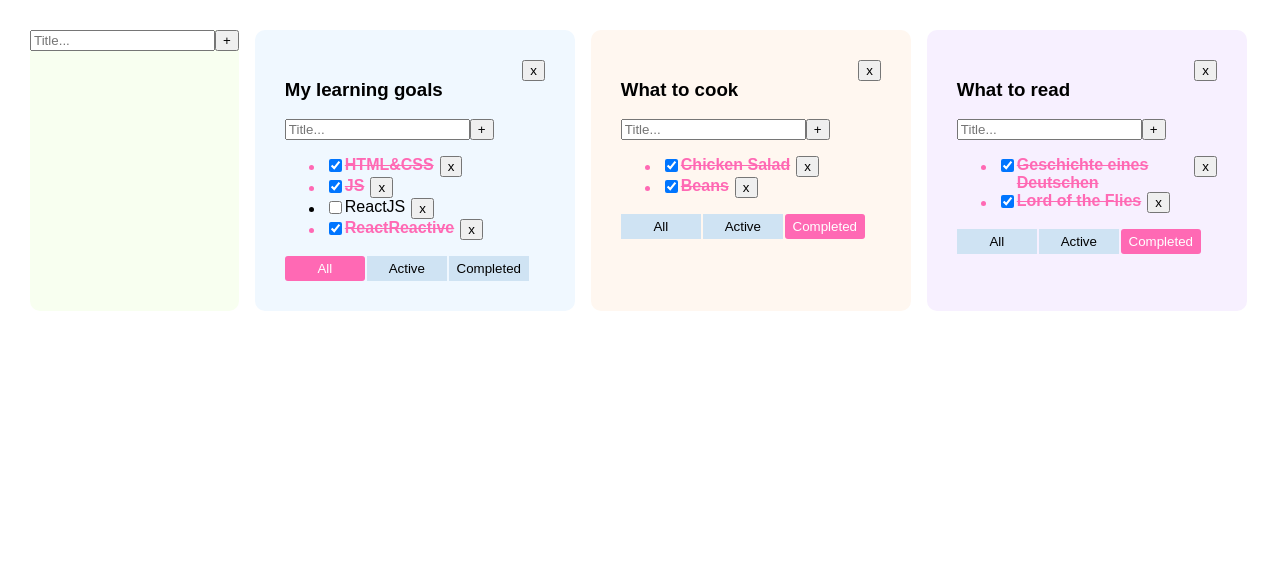
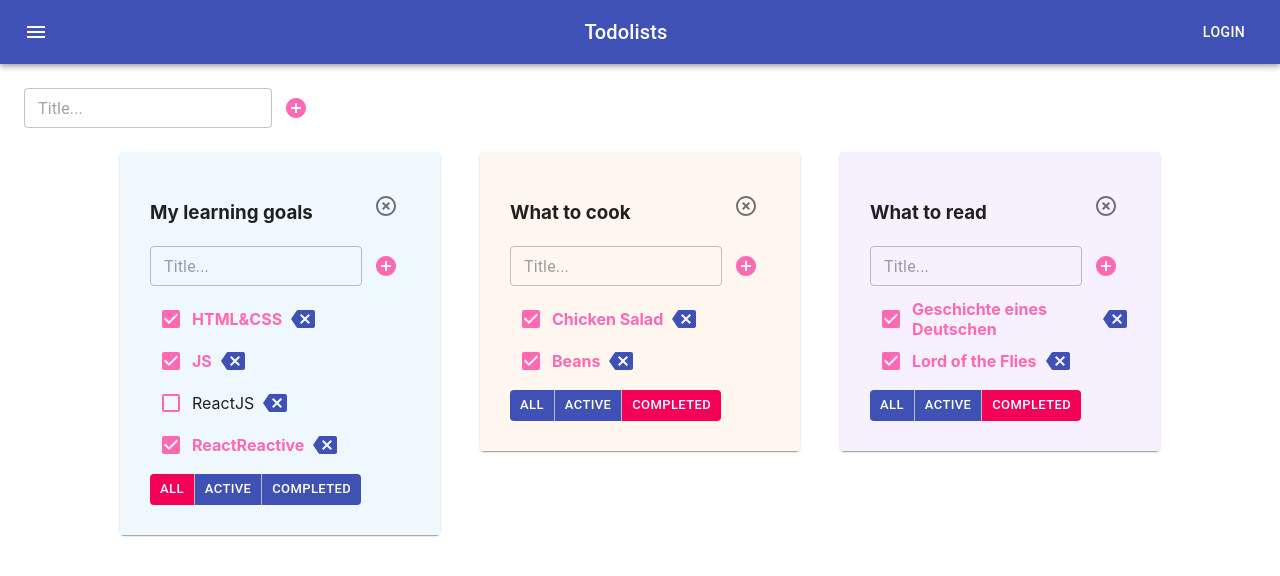
Before and after one commit to dspopravko/todolist, a React (Create React App) app: page / in a window 1280 px wide. Shown: the top 576 px of the page. Built offline with nearby package versions, Linux system fonts and the light colour scheme.

Commit message:
lesson 07 - material ui

```diff
--- a/package.json
+++ b/package.json
@@ -3,6 +3,8 @@
   "version": "0.1.0",
   "private": true,
   "dependencies": {
+    "@material-ui/core": "^4.12.4",
+    "@material-ui/icons": "^4.11.3",
     "@testing-library/jest-dom": "^4.2.4",
     "@testing-library/react": "^9.3.2",
     "@testing-library/user-event": "^7.1.2",
@@ -10,10 +12,12 @@
     "@types/node": "^12.0.0",
     "@types/react": "^16.9.0",
     "@types/react-dom": "^16.9.0",
+    "@types/uuid": "^8.3.4",
     "react": "^16.13.1",
     "react-dom": "^16.13.1",
     "react-scripts": "3.4.1",
-    "typescript": "~3.7.2"
+    "typescript": "~3.7.2",
+    "uuid": "^9.0.0"
   },
   "scripts": {
     "start": "react-scripts start",
--- /dev/null
+++ b/src/AddItemForm.module.css
@@ -0,0 +1,4 @@
+.titleInput {
+    display: flex;
+    align-items: center;
+}
--- a/src/AddItemForm.tsx
+++ b/src/AddItemForm.tsx
@@ -1,4 +1,7 @@
 import React, {ChangeEvent, KeyboardEvent, useState} from "react";
+import s from "./AddItemForm.module.css"
+import AddCircleIcon from '@material-ui/icons/AddCircle';
+import {IconButton, TextField} from "@material-ui/core";
 
 type AddItemFormPropsType = {
     addItem: (title: string) => void
@@ -19,16 +22,23 @@ export function AddItemForm(props: AddItemFormPropsType) {
         mInput ? props.addItem(mInput) : setError(true)
         setInput("")
     }
-    const userMessage =
-        error ? <div style={{color: "hotpink"}}>Title is required</div> : <div></div>
-    return <div>
-        <input
+
+    return <div className={s.titleInput}>
+        <TextField
+            variant={"outlined"}
+            size={"small"}
             placeholder={"Title..."}
             className={error ? "error" : ""}
             value={input}
             onChange={onChangeHandler}
-            onKeyDown={onKeyDownHandler}/>
-        <button onClick={addTask}>+</button>
-        {userMessage}
+            onKeyDown={onKeyDownHandler}
+            error={error}
+            helperText={error && "Title is required"}
+        />
+        <IconButton
+            onClick={addTask}>
+            <AddCircleIcon style={{color: "hotpink"}}/>
+        </IconButton>
+
     </div>
 }
--- a/src/App.css
+++ b/src/App.css
@@ -1,43 +1,22 @@
 * {
   box-sizing: border-box
 }
-.App {
-  padding: 30px;
-  width: 100%;
-  display: flex;
-  gap: 16px;
-  flex-wrap: wrap;
-}
+/*.App {*/
+/*  padding: 30px;*/
+/*  width: 100%;*/
+/*  display: flex;*/
+/*  gap: 16px;*/
+/*  flex-wrap: wrap;*/
+/*}*/
 
-.App > div {
-  background-color: #f8fff0;
-  border-radius: 10px;
-  font-family: "PF BeauSans Pro", sans-serif;
-}
+/*.App > div {*/
+/*  background-color: #f8fff0;*/
+/*  border-radius: 10px;*/
+/*  font-family: "PF BeauSans Pro", sans-serif;*/
+/*}*/
 
 .isDone {
   color: hotpink;
   font-weight: bold;
   text-decoration: line-through;
 }
-
-.btn {
-  margin-right: 2px;
-  width: 80px;
-  height: 25px;
-  background-color: #cfe3f3;
-  border: none;
-}
-.btn:hover {
-  font-weight: bold;
-}
-
-.btn-active {
-  background-color: hotpink;
-  color: white;
-  border: none;
-  border-radius: 3px;
-}
-.error {
-  border: 2px solid hotpink;
-}
--- a/src/App.tsx
+++ b/src/App.tsx
@@ -4,6 +4,8 @@ import './App.css';
 import {TaskType} from "./Todolist";
 import {v1} from "uuid";
 import {AddItemForm} from "./AddItemForm";
+import {AppBar, Button, Container, Grid, IconButton, Paper, Toolbar, Typography} from "@material-ui/core";
+import {Menu} from "@material-ui/icons";
 
 export type FilterValuesType = "all" | "completed" | "active"
 
@@ -30,51 +32,46 @@ function App() {
     ])
     let [alltasks, setAlltasks] = useState<TasksStateType>({
         [todolistId1]: [
-            { id: v1(), title: "HTML&CSS", isDone: true},
-            { id: v1(), title: "JS", isDone: true},
-            { id: v1(), title: "ReactJS", isDone: false},
-            { id: v1(), title: "ReactReactive", isDone: true}
+            {id: v1(), title: "HTML&CSS", isDone: true},
+            {id: v1(), title: "JS", isDone: true},
+            {id: v1(), title: "ReactJS", isDone: false},
+            {id: v1(), title: "ReactReactive", isDone: true}
         ],
         [todolistId2]: [
-            { id: v1(), title: "Soup", isDone: false},
-            { id: v1(), title: "Chicken Salad", isDone: true},
-            { id: v1(), title: "Tosts", isDone: false},
-            { id: v1(), title: "Beans", isDone: true}
+            {id: v1(), title: "Soup", isDone: false},
+            {id: v1(), title: "Chicken Salad", isDone: true},
+            {id: v1(), title: "Tosts", isDone: false},
+            {id: v1(), title: "Beans", isDone: true}
         ],
         [todolistId3]: [
-            { id: v1(), title: "Life and Fate", isDone: false},
-            { id: v1(), title: "Geschichte eines Deutschen", isDone: true},
-            { id: v1(), title: "The Autumn of the Patriarch", isDone: false},
-            { id: v1(), title: "Lord of the Flies", isDone: true}
+            {id: v1(), title: "Life and Fate", isDone: false},
+            {id: v1(), title: "Geschichte eines Deutschen", isDone: true},
+            {id: v1(), title: "The Autumn of the Patriarch", isDone: false},
+            {id: v1(), title: "Lord of the Flies", isDone: true}
         ],
     })
 
-    function removeTask (taskID: string, tdID: string) {
-        alltasks[tdID] = alltasks[tdID].filter( t => t.id !== taskID)
+    function removeTask(taskID: string, tdID: string) {
+        alltasks[tdID] = alltasks[tdID].filter(t => t.id !== taskID)
         setAlltasks({...alltasks})
     }
-
     function addTask(title: string, tdID: string) {
         const task = {id: v1(), title: title, isDone: false}
         alltasks[tdID] = [task, ...alltasks[tdID]]
         setAlltasks({...alltasks})
     }
-
-    function changeStatus (id: string, isDone: boolean, tdID: string) {
+    function changeStatus(id: string, isDone: boolean, tdID: string) {
         alltasks[tdID] = alltasks[tdID].map(t => t.id !== id ? t : {...t, isDone})
         setAlltasks({...alltasks})
     }
-
-    function changeTitle (taskID: string, title: string, tdID: string) {
+    function changeTitle(taskID: string, title: string, tdID: string) {
         alltasks[tdID] = alltasks[tdID].map(t => t.id !== taskID ? t : {...t, title})
         setAlltasks({...alltasks})
     }
-
-    function changeTdTitle (tdID: string, title: string) {
-        const newtodolists = todolists.map(t => t.id !== tdID ? t : {...t, title} )
+    function changeTdTitle(tdID: string, title: string) {
+        const newtodolists = todolists.map(t => t.id !== tdID ? t : {...t, title})
         setTodilists(newtodolists)
     }
-
     function changeFilter(value: FilterValuesType, tdID: string) {
         let todolist = todolists.find(tl => tl.id === tdID);
         if (todolist) {
@@ -82,7 +79,7 @@ function App() {
             setTodilists([...todolists]);
         }
     }
-    function removeTodolist (tdID: string) {
+    function removeTodolist(tdID: string) {
         setTodilists(todolists.filter(td => td.id !== tdID))
         delete alltasks[tdID]
         setAlltasks({...alltasks})
@@ -95,14 +92,31 @@ function App() {
             color: "#f7f0ff"
         }
         setTodilists([todolist, ...todolists]);
-        setAlltasks({...alltasks,
-        [todolist.id]: []})
+        setAlltasks({
+            ...alltasks,
+            [todolist.id]: []
+        })
     }
 
     return (
         <div className="App">
+            <AppBar position="static">
+                <Toolbar style={{justifyContent: "space-between"}}>
+                    <IconButton edge="start" color="inherit" aria-label="menu">
+                        <Menu/>
+                    </IconButton>
+                    <Typography variant="h6">
+                        Todolists
+                    </Typography>
+                    <Button color="inherit">Login</Button>
+                </Toolbar>
+            </AppBar>
+            <Container fixed>
+                <Grid container style={{padding: "20px 0"}}>
                     <AddItemForm addItem={addTodolist}/>
-            {todolists.map( tl => {
+                </Grid>
+                <Grid container spacing={5} justifyContent={"center"}>
+                    {todolists.map(tl => {
                             let tasksForTodoList = alltasks[tl.id];
 
                             switch (tl.filter) {
@@ -112,8 +126,10 @@ function App() {
                                 case "active":
                                     tasksForTodoList = alltasks[tl.id].filter(task => !task.isDone)
                             }
-            return <Todolist
-                key={tl.id}
+                            return (
+                                <Grid item key={tl.id}>
+                                    <Paper>
+                                        <Todolist
                                             tdID={tl.id}
                                             filter={tl.filter}
                                             title={tl.title}
@@ -127,10 +143,15 @@ function App() {
                                             changeTaskTitle={changeTitle}
                                             changeTdTitle={changeTdTitle}
                                         />
+                                    </Paper>
+                                </Grid>
+                            )
                         }
                     )}
+                </Grid>
+            </Container>
         </div>
     );
+
 }
-
 export default App;
--- a/src/Todolist.tsx
+++ b/src/Todolist.tsx
@@ -3,6 +3,9 @@ import {FilterValuesType} from "./App";
 import s from "./todolis.module.css"
 import {AddItemForm} from "./AddItemForm";
 import {EditableSpan} from "./EditableSpan";
+import {Button, ButtonGroup, Checkbox, IconButton, List, ListItem} from "@material-ui/core";
+import BackspaceIcon from '@material-ui/icons/Backspace';
+import HighlightOffIcon from '@material-ui/icons/HighlightOff';
 
 type PropsType = {
     tdID: string
@@ -41,21 +44,33 @@ export const Todolist = (props: PropsType) => {
     return (
         <div className={s.todolist} style={{backgroundColor: props.color}}>
             <div className={s.editWrapper}>
-                <button onClick={removeTodolistHandler}>x</button>
+                <IconButton
+                    onClick={removeTodolistHandler}>
+                    <HighlightOffIcon/>
+                </IconButton>
+
             </div>
-            <h3><EditableSpan title={props.title} onChange={onChangeTitleHandler}/></h3>
+            <h3>
+                <EditableSpan title={props.title} onChange={onChangeTitleHandler}/>
+            </h3>
             <AddItemForm addItem={addTask}/>
-            <ul>
+            <List>
                 {props.tasks.map(task => {
                     const onRemoveHandler = () => props.removeTask(task.id, props.tdID)
                     const onChangeStatusHandler = (e: ChangeEvent<HTMLInputElement>) => props.changeTaskStatus(task.id, e.currentTarget.checked, props.tdID)
                     const onChangeTitleHandler = (title: string) => {
                         props.changeTaskTitle(task.id, title, props.tdID)
                     }
-                    return <li key={task.id} className={task.isDone ? "isDone" : ""}>
+                    return (
+                        <ListItem
+                            key={task.id}
+                            className={task.isDone ? "isDone" : ""}
+                            style={{padding: "0"}}
+                        >
                             <div className={s.task}>
                                 <div>
-                                <input type={"checkbox"}
+                                    <Checkbox
+                                        style={{color: "hotpink"}}
                                         checked={task.isDone}
                                         onChange={onChangeStatusHandler}
                                     />
@@ -65,23 +80,37 @@ export const Todolist = (props: PropsType) => {
                                                   onChange={onChangeTitleHandler}/>
                                 </div>
                                 <div className={s.btnWrapper}>
-                                <button onClick={onRemoveHandler}>x</button>
+                                    <IconButton
+                                        color="primary"
+                                        size="small"
+                                        onClick={onRemoveHandler}>
+                                        <BackspaceIcon/>
+                                    </IconButton>
                                 </div>
                             </div>
-                    </li>
+                        </ListItem>
+                    )
                 })}
-            </ul>
+            </List>
             {props.tasks.length < 1 ? "Task list is empty" : ""}
             <div>
-                <button className={props.filter === "all" ? "btn-active btn" : "btn"}
+                <ButtonGroup
+                    size="small"
+                    variant="contained"
+                    disableElevation>
+                    <Button
+                        color={props.filter === "all" ? "secondary" : "primary"}
                         onClick={filterHandler('all')}>All
-                </button>
-                <button className={props.filter === "active" ? "btn-active btn" : "btn"}
+                    </Button>
+                    <Button
+                        color={props.filter === "active" ? "secondary" : "primary"}
                         onClick={filterHandler('active')}>Active
-                </button>
-                <button className={props.filter === "completed" ? "btn-active btn" : "btn"}
+                    </Button>
+                    <Button
+                        color={props.filter === "completed" ? "secondary" : "primary"}
                         onClick={filterHandler('completed')}>Completed
-                </button>
+                    </Button>
+                </ButtonGroup>
             </div>
         </div>
     )
--- a/src/todolis.module.css
+++ b/src/todolis.module.css
@@ -8,6 +8,8 @@
 }
 .task {
     display: flex;
+    align-items: center;
+    justify-content: flex-start;
 }
 .btnWrapper {
     margin-left: 6px;
```
Also changed, not shown: src/EditableSpan.tsx (+7 -4 lines), 1 other file (tests, documents, lock files or other folders). Lines whose indentation alone changed are shown as unchanged.
